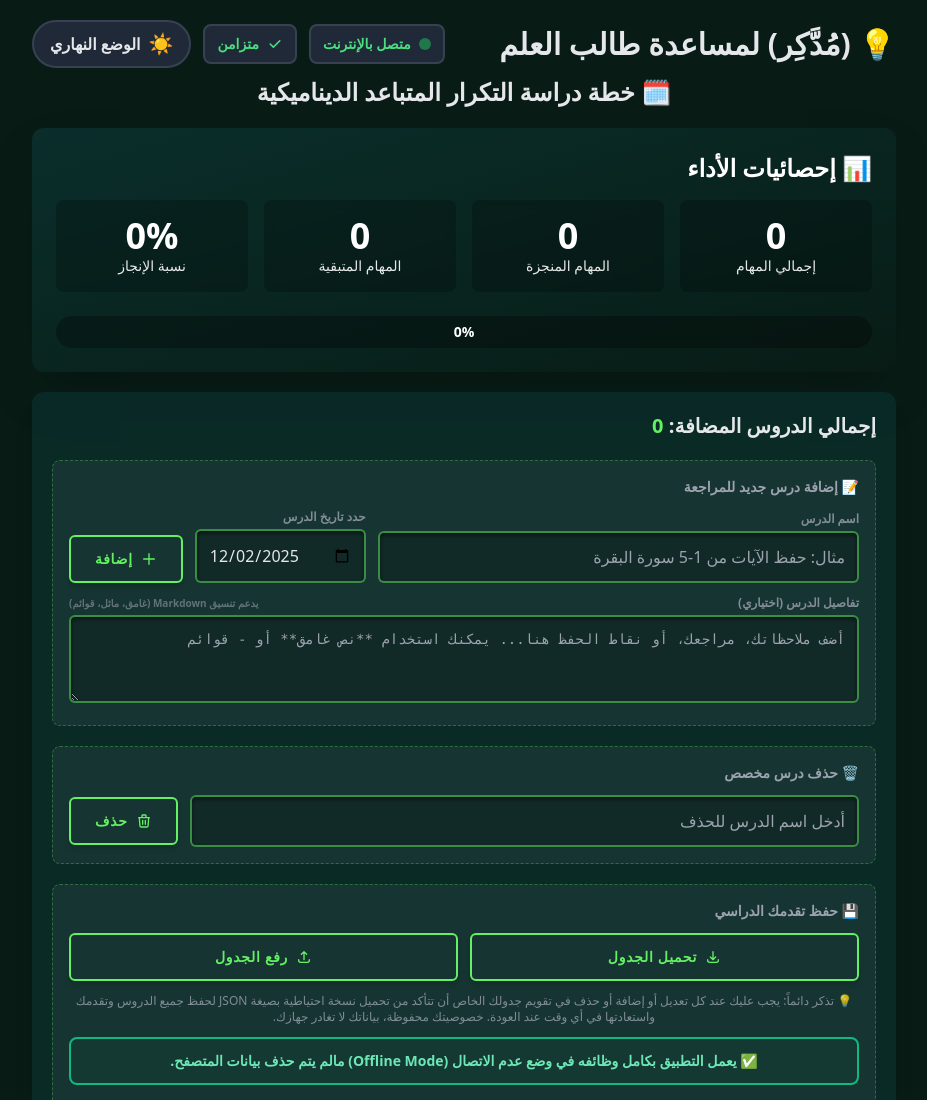
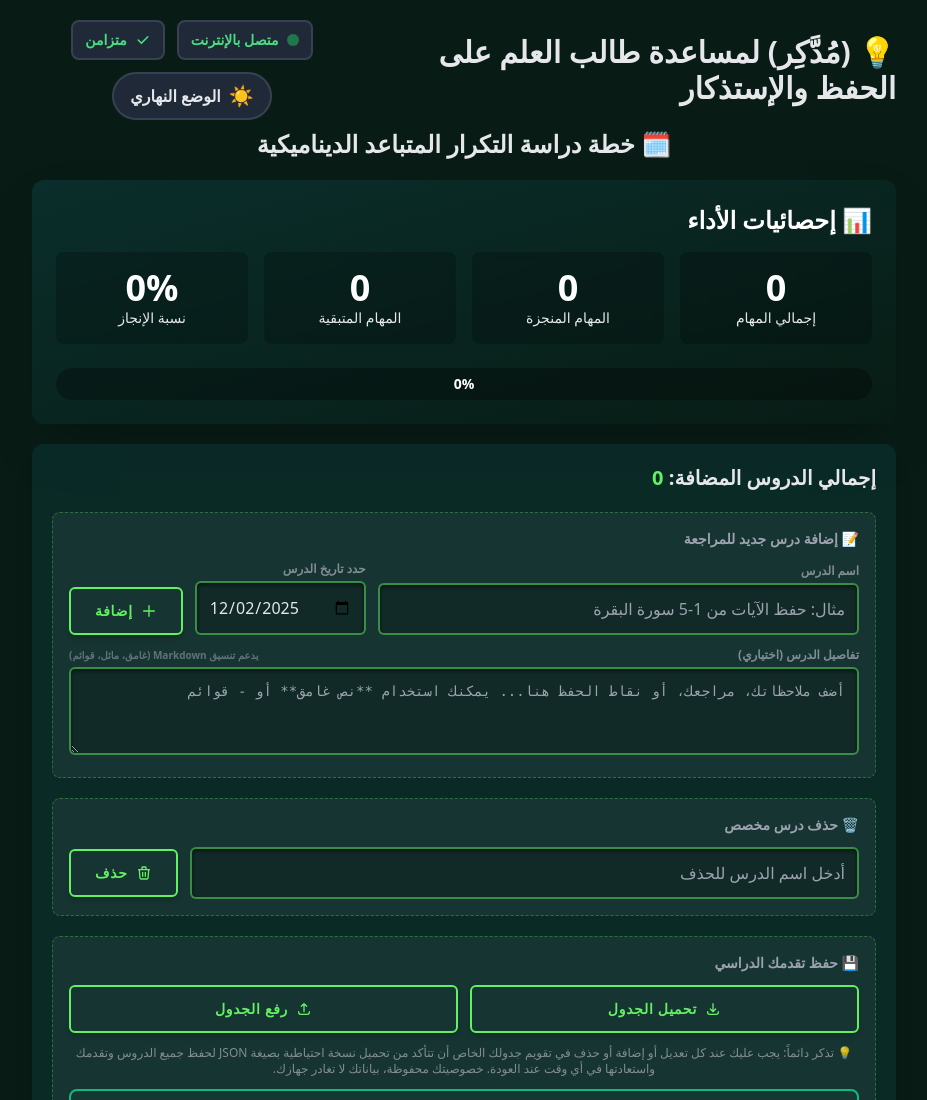
Before and after one commit to pureksa99/moddakr, a website: page index.html in a window 1280 px wide. Shown: the top 1100 px of the page, without its empty margins (176-1103 px from the left). Drawn offline with nearby package versions, Linux system fonts and the light colour scheme.

Commit message:
Add files via upload

```diff
--- a/index.html
+++ b/index.html
@@ -51,7 +51,7 @@
         <header class="py-5">
             <div class="flex flex-col md:flex-row justify-between items-center gap-4">
                 <h1 class="text-3xl font-bold text-gray-700 dark:text-theme-text">
-                    💡 (مُدَّكِر) لمساعدة طالب العلم
+                    💡 (مُدَّكِر) لمساعدة طالب العلم على الحفظ والإستذكار
                 </h1>
                 <div class="flex flex-wrap items-center justify-center gap-3">
                     <!-- Connection Status Indicator -->
```
